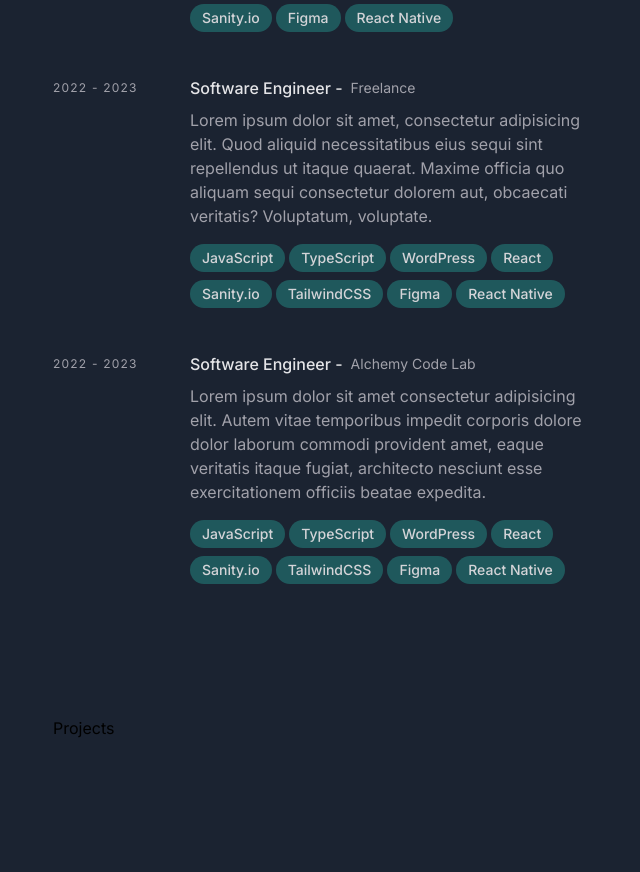
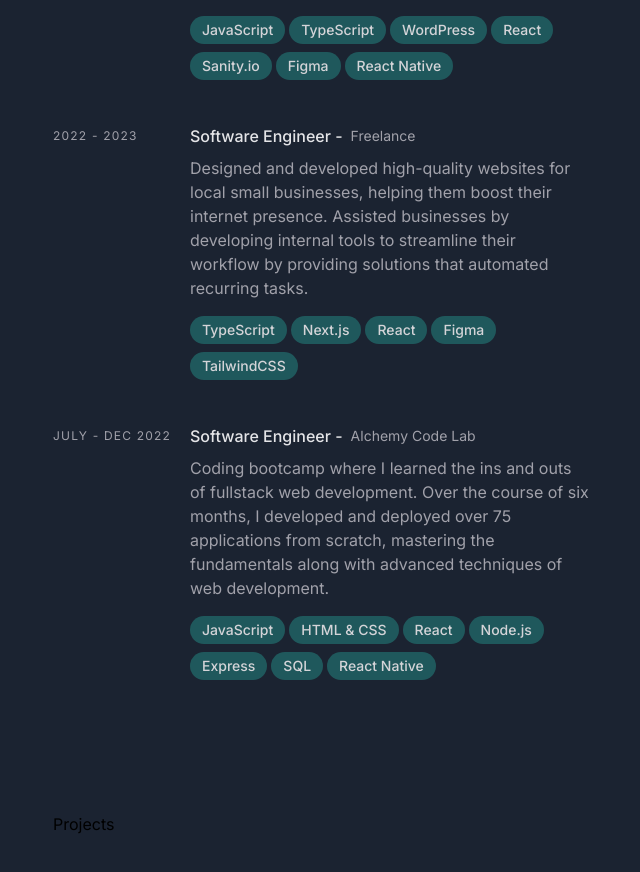
Before and after one commit to Eddie-Kuo/portfolio-v2, a Next.js app: page / in a window 1280 px wide. Shown: the part 874-1746 px from the top of the page, without its empty margins (595-1235 px from the left). Built offline with nearby package versions, Linux system fonts and the light colour scheme.

Commit message:
update experience points

```diff
--- a/constants/experience.ts
+++ b/constants/experience.ts
@@ -4,7 +4,7 @@ export const experiences = [
     title: "Software Engineer",
     location: "Formosa Plastics Corporation",
     description:
-      "Lorem ipsum dolor sit amet, consectetur adipisicing elit. Quod aliquid necessitatibus eius sequi sint repellendus ut itaque quaerat. Maxime officia quo aliquam sequi consectetur dolorem aut, obcaecati veritatis? Voluptatum, voluptate.",
+      "Redesigned and developed the department's intranet site, migrating it from Joomla to React with other modern technologies that ultimately elevated the user experience across departments. Closely worked with digitization team to implement a mobile safety accountability app used by technicians when entering powerplants in case of emergency.",
     duration: "2023 - PRESENT",
     technologies: [
       "JavaScript",
@@ -21,34 +21,24 @@ export const experiences = [
     title: "Software Engineer",
     location: "Freelance",
     description:
-      "Lorem ipsum dolor sit amet, consectetur adipisicing elit. Quod aliquid necessitatibus eius sequi sint repellendus ut itaque quaerat. Maxime officia quo aliquam sequi consectetur dolorem aut, obcaecati veritatis? Voluptatum, voluptate.",
+      "Designed and developed high-quality websites for local small businesses, helping them boost their internet presence. Assisted businesses by developing internal tools to streamline their workflow by providing solutions that automated recurring tasks.",
     duration: "2022 - 2023",
-    technologies: [
-      "JavaScript",
-      "TypeScript",
-      "WordPress",
-      "React",
-      "Sanity.io",
-      "TailwindCSS",
-      "Figma",
-      "React Native",
-    ],
+    technologies: ["TypeScript", "Next.js", "React", "Figma", "TailwindCSS"],
   },
   {
     id: 3,
     title: "Software Engineer",
     location: "Alchemy Code Lab",
     description:
-      "Lorem ipsum dolor sit amet consectetur adipisicing elit. Autem vitae temporibus impedit corporis dolore dolor laborum commodi provident amet, eaque veritatis itaque fugiat, architecto nesciunt esse exercitationem officiis beatae expedita.",
-    duration: "2022 - 2023",
+      "Coding bootcamp where I learned the ins and outs of fullstack web development. Over the course of six months, I developed and deployed over 75 applications from scratch, mastering the fundamentals along with advanced techniques of web development.",
+    duration: "July - Dec 2022",
     technologies: [
       "JavaScript",
-      "TypeScript",
-      "WordPress",
+      "HTML & CSS",
       "React",
-      "Sanity.io",
-      "TailwindCSS",
-      "Figma",
+      "Node.js",
+      "Express",
+      "SQL",
       "React Native",
     ],
   },
```
